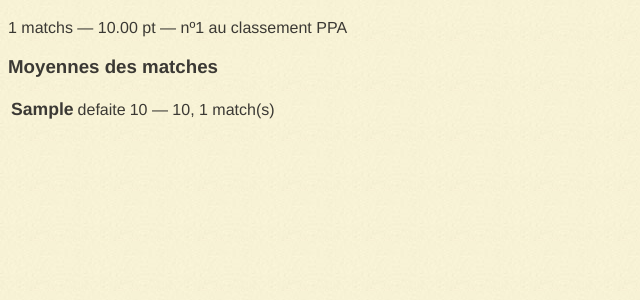
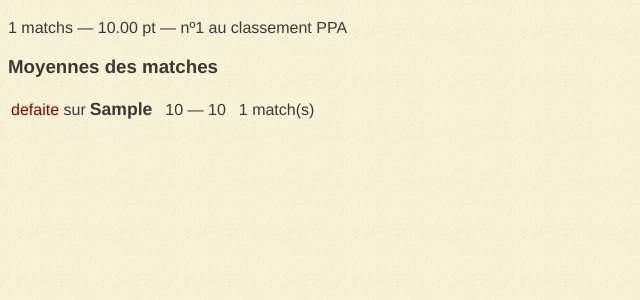
Before and after one commit to yanncoupin/pingpongarena, a Django app: template client/templates/pages/player.html in a window 1280 px wide. Shown: the part 259-559 px from the top of the page, without its empty margins (0-640 px from the left). Run offline with Django 3.2, Linux system fonts and the light colour scheme; tables that the repository leaves empty hold one stand-in row (values such as "Sample post"); the template is opened without the code that fills it: values that come from a table or form of the project are taken from there, most other values are stand-ins (such as "Sample title", 1, 10 or a date in 2020).

Commit message:
Make the stat page more obvious

```diff
--- a/client/static/css/main.css
+++ b/client/static/css/main.css
@@ -343,6 +343,23 @@ text-align: center;
     font-size: 110%;
 }
 
+#means .opponent .player_wins
+{
+    color: darkGreen;
+}
+
+#means .opponent .player_loses
+{
+    color: darkRed;
+}
+
+#means .opponent .score
+{
+    text-align: center;
+    padding-left: 10px;
+    padding-right: 10px;
+}
+
 #submit
 {
     text-align: center;
--- a/client/templates/pages/player.html
+++ b/client/templates/pages/player.html
@@ -16,7 +16,7 @@
 {% if averages %}
     <table>
 {% for game in averages %}
-<tr class="opponent"><td class="name">{% comment %}<a href="{% url player player_id=opponent.id %}">{% endcomment %}{{ game.opponent.first_name }}</td><td class="player_wins">{% if game.player_wins %}victoire{% else %}defaite{% endif %}</td><td class="score">{{ game.player_score|floatformat }} — {{ game.opponent_score|floatformat }}, {{ game.count }} match(s)</td></tr>
+<tr class="opponent"><td><span{% if game.player_wins %} class="player_wins">victoire{% else %} class="player_loses">defaite{% endif %}</span> sur</td><td class="name">{% comment %}<a href="{% url player player_id=opponent.id %}">{% endcomment %}{{ game.opponent.first_name }}</td><td class="score">{{ game.player_score|floatformat }} — {{ game.opponent_score|floatformat }}</td><td class="count">{{ game.count }} match(s)</td></tr>
 {% endfor %}
 </table>
 {% else %}
```
